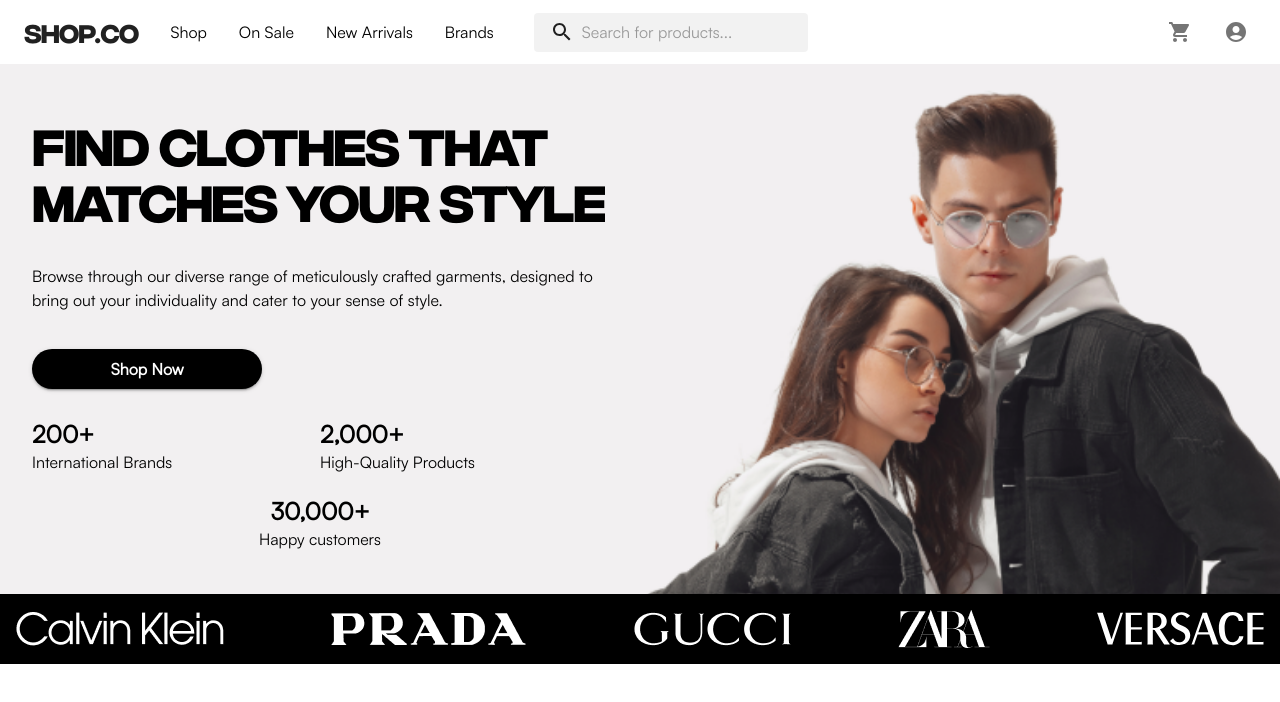
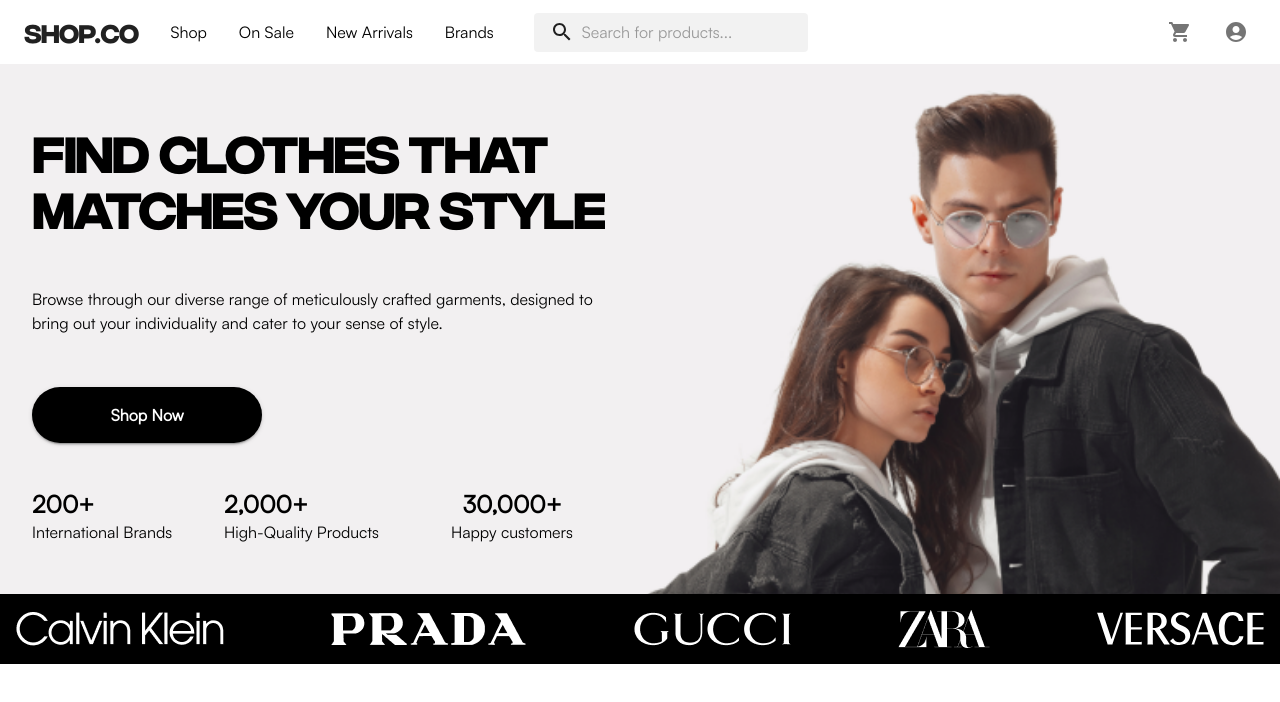
Before and after one commit to Sujai123/shopdotco, a React (Vite) app: page / in a window 1280 px wide. Shown: the top 702 px of the page. Built offline with nearby package versions, Linux system fonts and the light colour scheme.

Commit message:
update category route

```diff
--- a/src/App.tsx
+++ b/src/App.tsx
@@ -3,6 +3,7 @@
 import theme from './constants/theme'
 import Home from './pages/Home';
 import BaseLayout from './layout/BaseLayout';
+import Category from './pages/Category';
 
 function App() {
 
@@ -13,6 +14,7 @@
         <Routes>
           <Route path='/' element={<BaseLayout />}>
             <Route path='/' element={<Home />} />
+            <Route path='/category' element={<Category />} />
           </Route>
         </Routes>
       </BrowserRouter>
--- a/src/components/home/Hero.tsx
+++ b/src/components/home/Hero.tsx
@@ -2,7 +2,6 @@
 import {
   Button,
   Grid2 as Grid,
-  Paper as Item,
   Box,
   Typography,
   styled,
@@ -17,10 +16,10 @@
 `;
 
 const StyledButton = styled(Button)(({theme}) => ({
-  padding: '8px',
+  padding: theme.spacing(2),
   width: '100%',
   borderRadius: '100vh',
-  [theme.breakpoints.up('md')]: {
+  [theme.breakpoints.up('sm')]: {
     width: '40%',
   }
 }));
@@ -58,7 +57,7 @@
           </Box>
         </Grid>
 
-        <Grid size={{ xs: 6 }}>
+        <Grid size={{ xs: 6, sm: 4 }}>
           <Box>
             <Typography fontWeight={'bolder'} variant="h5" fontFamily={theme.typography.fontFamily}>
               200+
@@ -67,7 +66,7 @@
           </Box>
         </Grid>
 
-        <Grid size={{ xs: 6 }}>
+        <Grid size={{ xs: 6, sm: 4 }}>
           <Box>
             <Typography fontWeight={'bolder'} variant="h5" fontFamily={theme.typography.fontFamily}>
               2,000+
@@ -76,7 +75,7 @@
           </Box>
         </Grid>
 
-        <Grid size={{ xs: 12 }} textAlign={"center"}>
+        <Grid size={{ xs: 12, sm: 4 }} textAlign={"center"}>
           <Box>
             <Typography fontWeight={'bolder'} variant="h5" fontFamily={theme.typography.fontFamily}>
               30,000+
--- /dev/null
+++ b/src/pages/Category.tsx
@@ -0,0 +1,9 @@
+import React from 'react'
+
+const Category = () => {
+  return (
+    <div>Category</div>
+  )
+}
+
+export default Category
```
